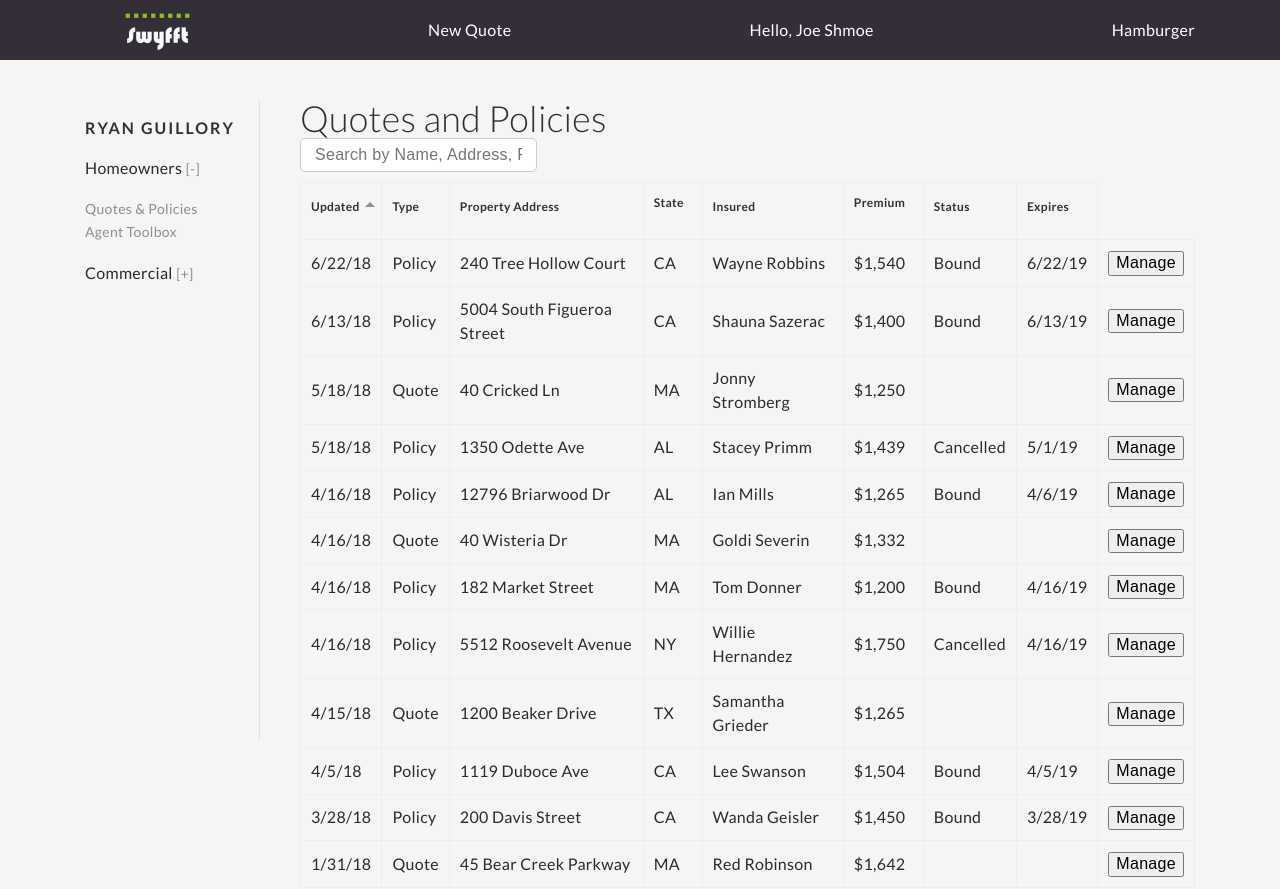
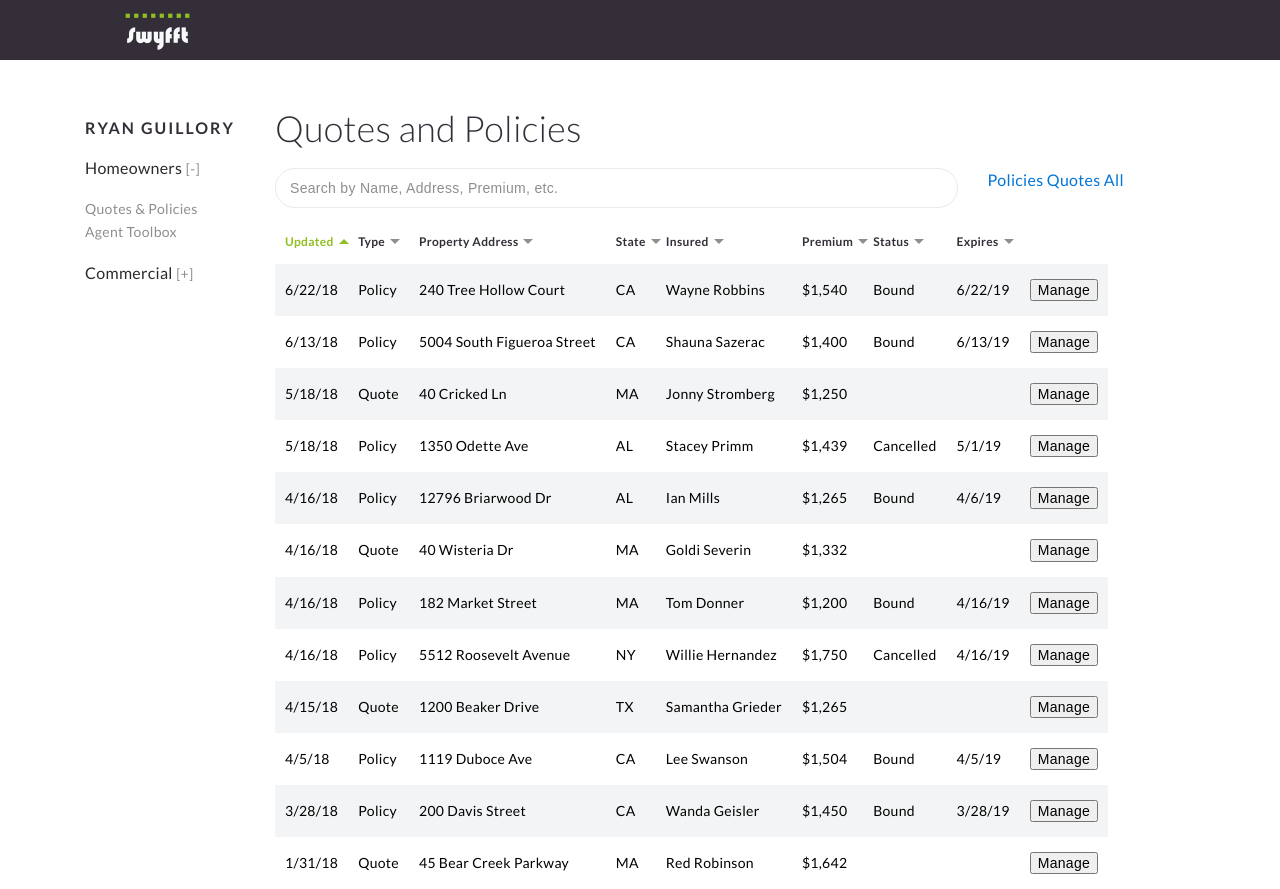
Before and after one commit to cbuquid/cbuquid, a website: page index.html in a window 1280 px wide. Drawn offline with nearby package versions, Linux system fonts and the light colour scheme.

Commit message:
filtering table
filtering table

```diff
--- a/index.html
+++ b/index.html
@@ -40,9 +40,7 @@
         <div class="col-lg-12">
           <ul>
             <li><img src="img/wordmark-logo.png"></li>
-            <li>New Quote</li>
-            <li>Hello, Joe Shmoe</li>
-            <li>Hamburger</li>
+
           </ul>
 
         </div><!-- /.col -->
@@ -68,10 +66,19 @@
         <!-- QUOTES AND POLICIES TABLE -->
 
         <div id="users">
-          <input class="search" placeholder="Search by Name, Address, Premium, etc." />
+          <div class="row">
+            <div class="col-lg-9">
+              <input class="search" placeholder="Search by Name, Address, Premium, etc." />
+            </div><!--/.col -->
+            <div class="col-lg-3">
+              <a href="#" id="policy-click">Policies</a>
+              <a href="#" id="quote-click">Quotes</a>
+              <a href="#" id="all-click">All</a>
+            </div>
+          </div><!-- /.row -->
           <table>
             <tbody>
-              <tr>
+              <tr id="header-row">
                 <td><span class="sort" data-sort="updated">Updated</span></td>
                 <td><span class="sort" data-sort="type">Type</span></td>
                 <td><span class="sort" data-sort="address">Property Address</span></td>
@@ -235,6 +242,31 @@ var userList = new List('users', options);
 userList.sort("updated", {
     order: "desc"
 })
+
+/* filtering */
+
+$( "#policy-click" ).click(function() {
+
+    userList.filter(function(item) {
+      return (item.values().type == "Policy");
+    });
+
+});
+
+$( "#quote-click" ).click(function() {
+
+    userList.filter(function(item) {
+      return (item.values().type == "Quote");
+    });
+
+});
+
+$( "#all-click" ).click(function() {
+
+    userList.filter();
+
+});
+
 </script>
 
 </body>
--- a/scss/_var.scss
+++ b/scss/_var.scss
@@ -1,7 +1,8 @@
 /* palette */
 
 $black: #342E39;
-$gray-lightest: #e0e0e0;
+$gray-lightest: #F2F4F5;
+$gray-medium: #E8EAEB;
 $gray-light: #8E8E8E;
 $white: #FFFFFF;
 $green-1: #8fbf21;
--- a/scss/styles.scss
+++ b/scss/styles.scss
@@ -12,7 +12,7 @@ body {
   left: 0;
   top: 0;
   font-size: 100%;
-  background-color: #f5f5f5; }
+}
 
 .no-vertical-margin {
   margin: 0 2% !important; }
@@ -52,7 +52,6 @@ nav{
   margin-top: 2 * $unit;
 
   .sidebar{
-    border-right: 1px solid $gray-lightest;
     height: 80vh;
 
     li{
@@ -69,34 +68,69 @@ nav{
   }/* end of sidebar */
 
   .quotes-table{
-    padding-left: 2 * $unit;
+    padding-top: 10px;
   }
 }
 
 /* Quotes table */
+
+#users{
+
+  padding-top: 20px;
+
   .list {
     font-family:sans-serif;
   }
-td {
-  padding:10px;
-  border:solid 1px #eee;
+
+  .list td {
+    padding: 15px 10px;
+    @include body-copy(black);
+  }
+
+  #header-row {
+    td{
+      padding: 0px 10px;
+    }
+
+    span{
+    cursor: pointer;
+
+    &:hover{
+      color: $green-1;
+      }
+    }
+  }
+
+ tbody.list tr:nth-child(odd){
+      background-color: $gray-lightest;
   }
 
   input {
-  border:solid 1px #ccc;
-  border-radius: 5px;
+    border:solid 1px $gray-medium;
+    border-radius: 30px;
     padding:7px 14px;
-  margin-bottom:10px
+    margin-bottom:20px;
+    width: 100%;
+    cursor: pointer;
+    height: 40px;
+    line-height: 40px;
+    @include body-copy(black);
+
+    &::placeholder{
+      color: $gray-light !important;
     }
+  }
+
   input:focus {
     outline:none;
-  border-color:#aaa;
+    border-color:$green-1;
   }
   .sort {
     display:inline-block;
     color:$gray-light;
     text-decoration: none;
     height:30px;
+    position: relative;
     @include subhead($black);
   }
   .sort:hover {
@@ -105,37 +139,34 @@ input:focus {
   .sort:focus {
     outline:none;
   }
-.sort:after {
-  display:inline-block !important;
-  width: 0;
-  height: 0;
-  border-left: 5px solid transparent;
-  border-right: 5px solid transparent;
-  border-bottom: 5px solid transparent;
-  content:"";
-  position: relative;
-  top:-10px;
-  right:-5px;
-}
-.sort.asc:after {
+  .sort.asc:after, .sort:after {
     width: 0;
     height: 0;
     border-left: 5px solid transparent;
     border-right: 5px solid transparent;
     border-top: 5px solid $gray-light;
     content:"";
-  position: relative;
-  top:4px;
-  right:-5px;
+    position: absolute;
+    top: 5px;
+    right: -15px;
+  }
+  .sort.asc:after{
+    border-top: 5px solid $green-1;
   }
   .sort.desc:after {
     width: 0;
     height: 0;
     border-left: 5px solid transparent;
     border-right: 5px solid transparent;
-  border-bottom: 5px solid $gray-light;
+    border-bottom: 5px solid $green-1;
+    border-top: none !important;
     content:"";
-  position: relative;
-  top:-4px;
-  right:-5px;
+    position: absolute;
+    top: 5px;
+    right: -15px;
   }
+
+  .sort.desc, .sort.asc{
+    color: $green-1;
+  }
+} /* end #users */
```
Also changed, not shown: css/styles.css. Lines whose indentation alone changed are shown as unchanged.
